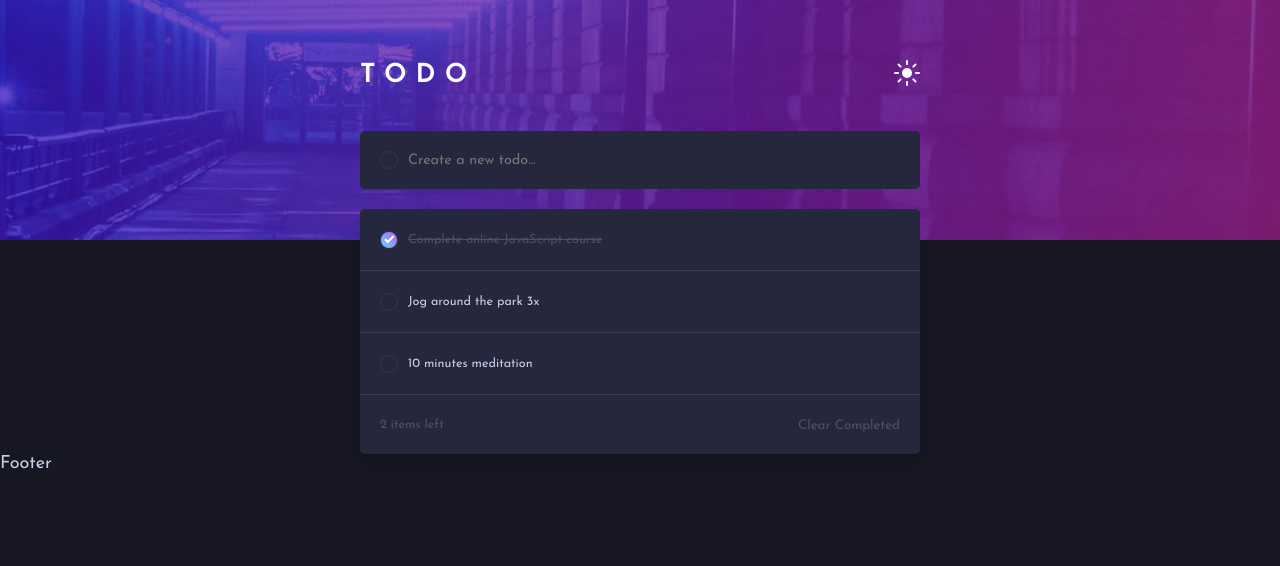
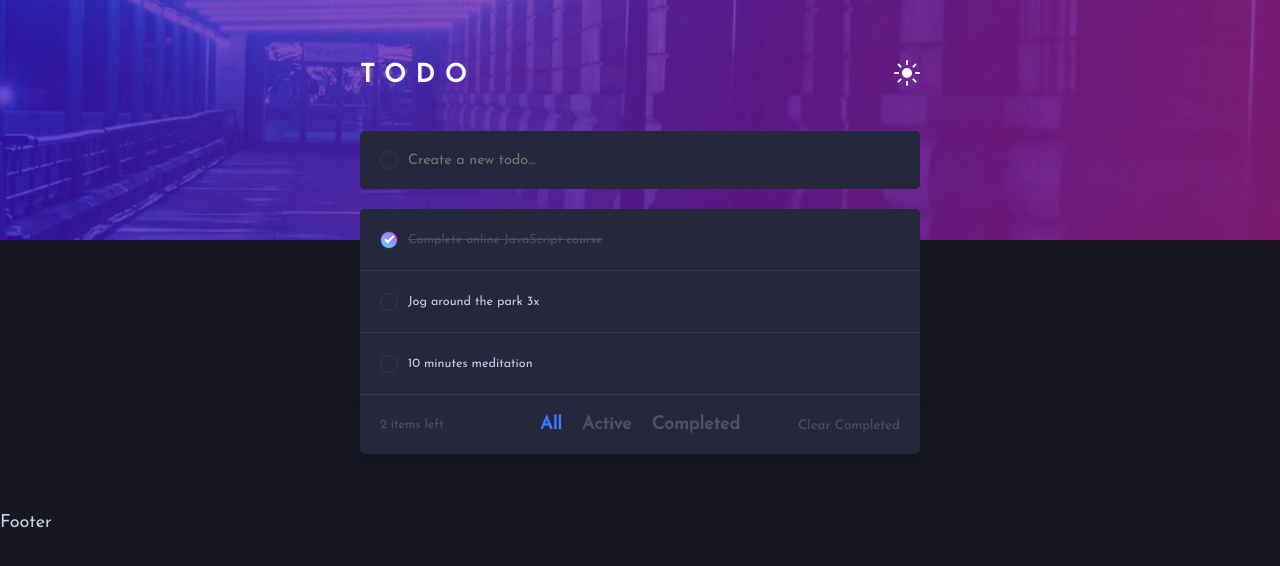
Before and after one commit to giullianoth/Todo-App-React, a React (Vite) app: page / in a window 1280 px wide. Shown: the top 566 px of the page. Built offline with nearby package versions, Linux system fonts and the light colour scheme.

Commit message:
filter section

```diff
--- a/src/components/page/Filter/Filter.module.css
+++ b/src/components/page/Filter/Filter.module.css
@@ -0,0 +1,35 @@
+.filter {
+    padding: 20px;
+    background-color: var(--color-very-dark-desaturated-blue);
+    box-shadow: 0 0 10px var(--color-shadow);
+    margin-bottom: 60px;
+    border-radius: 5px;
+    margin-top: 20px;
+    display: flex;
+    justify-content: center;
+    align-items: center;
+    gap: 20px;
+    position: relative;
+    z-index: 2;
+}
+
+.filter button.active {
+    color: var(--color-bright-blue);
+}
+
+@media screen and (min-width: 576px) {
+    .filter {
+        width: fit-content;
+        padding-inline: 0;
+        margin-inline: auto;
+        background: none;
+        margin-top: 0;
+        transform: translateY(-100%);
+        margin-bottom: 0;
+        box-shadow: none;
+    }
+
+    .filter button {
+        font-size: 1em;
+    }
+}
--- a/src/components/page/Filter/index.tsx
+++ b/src/components/page/Filter/index.tsx
@@ -2,7 +2,11 @@ import styles from "./Filter.module.css"
 
 const Filter = () => {
   return (
-    <div>Filter</div>
+    <section className={styles.filter}>
+      <button className={styles.active}>All</button>
+      <button>Active</button>
+      <button>Completed</button>
+    </section>
   )
 }
 
--- a/src/components/page/Tasks/index.tsx
+++ b/src/components/page/Tasks/index.tsx
@@ -4,6 +4,7 @@ import TaskForm from "../../common/TaskForm"
 import styles from "./Tasks.module.css"
 import Task from "../../common/Task"
 import Actions from "../Actions"
+import Filter from "../Filter"
 
 export interface TaskFields {
   id: number
@@ -47,6 +48,7 @@ const Tasks = () => {
       </section>
 
       <Actions />
+      <Filter />
     </Container>
   )
 }
```
